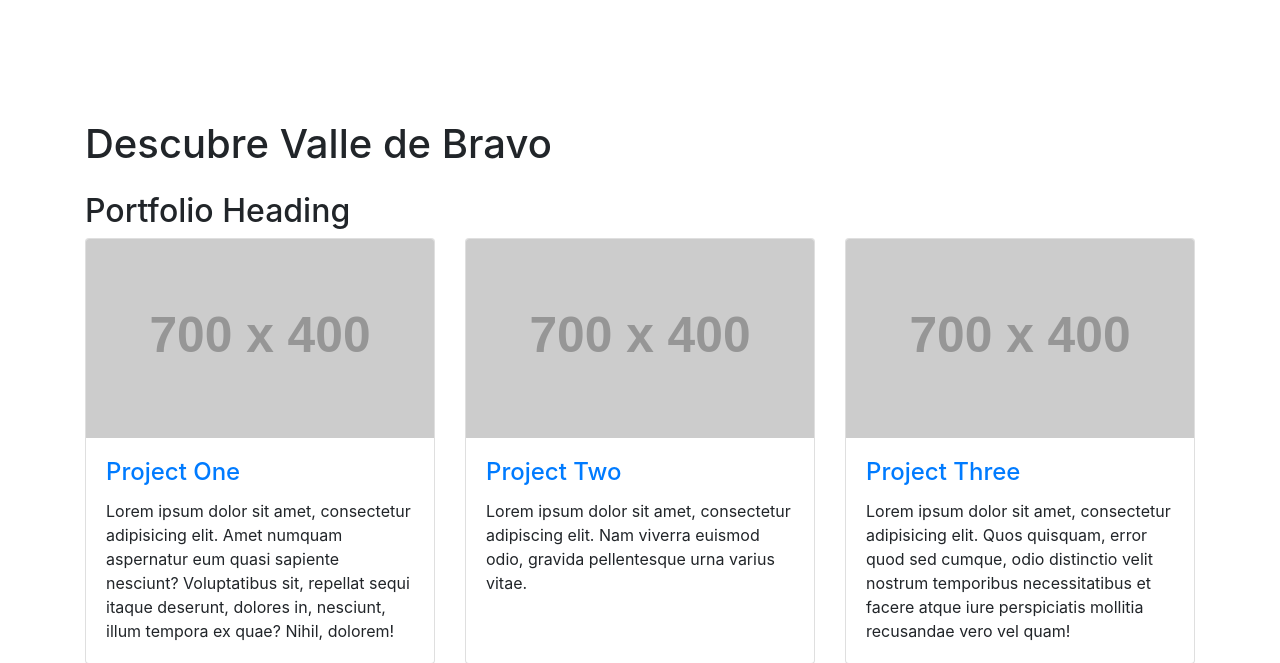
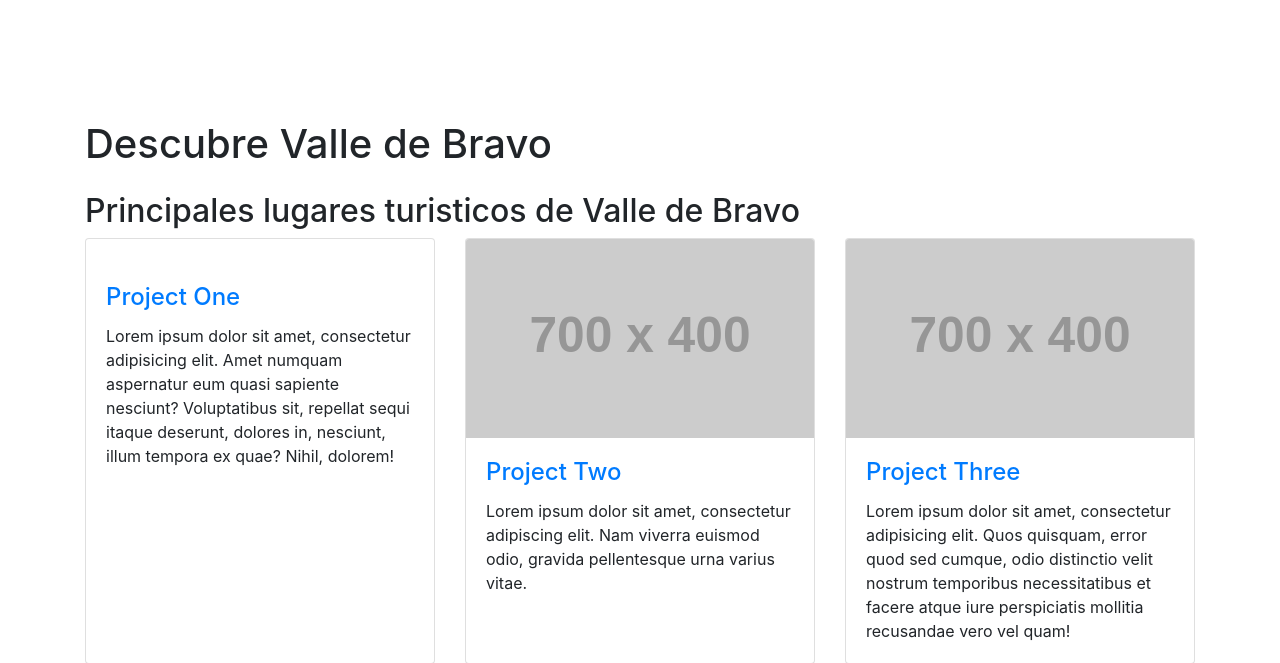
Before and after one commit to SaulMig/AplicacionesWeb701, a PHP site: page /Aplicaciones-web/ in a window 1280 px wide. Shown: the part 480-1143 px from the top of the page. Run offline with PHP 8.4, Linux system fonts and the light colour scheme; grey boxes labelled with a size stand in for pictures from a placeholder-image service; some libraries are stand-ins or nearby versions.

Commit message:
git ignore
git ignore

```diff
--- a/Views/inicio/index.php
+++ b/Views/inicio/index.php
@@ -81,12 +81,12 @@
 
 
     <!-- Portfolio Section -->
-    <h2>Portfolio Heading</h2>
+    <h2>Principales lugares turisticos de Valle de Bravo</h2>
 
     <div class="row">
         <div class="col-lg-4 col-sm-6 portfolio-item">
             <div class="card h-100">
-                <a href="#"><img class="card-img-top" src="http://placehold.it/700x400" alt=""></a>
+                <a href="#"><img class="card-img-top" src="" alt=""></a>
                 <div class="card-body">
                     <h4 class="card-title">
                         <a href="#">Project One</a>
```
Also changed, not shown: 1 other file.
